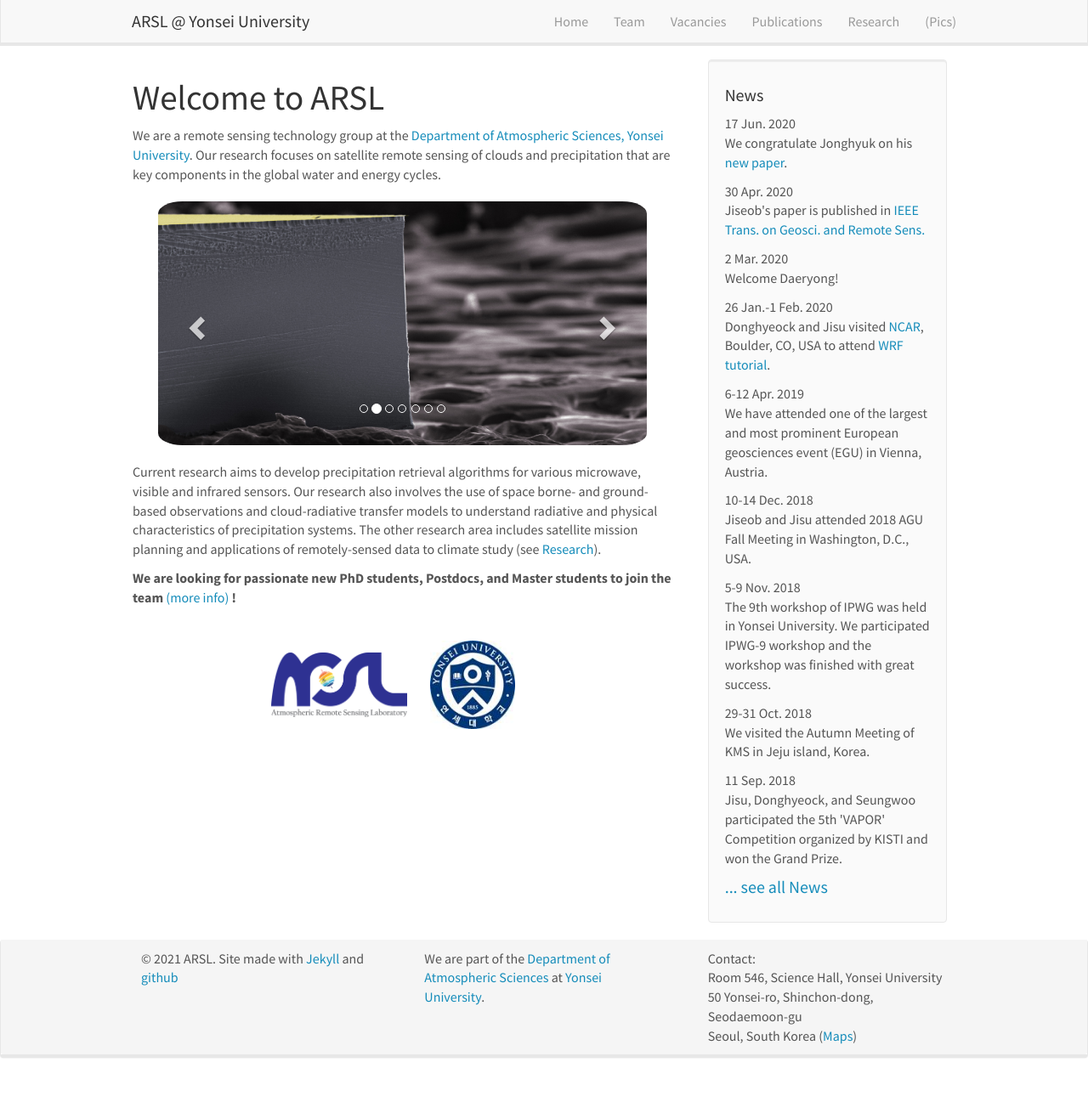
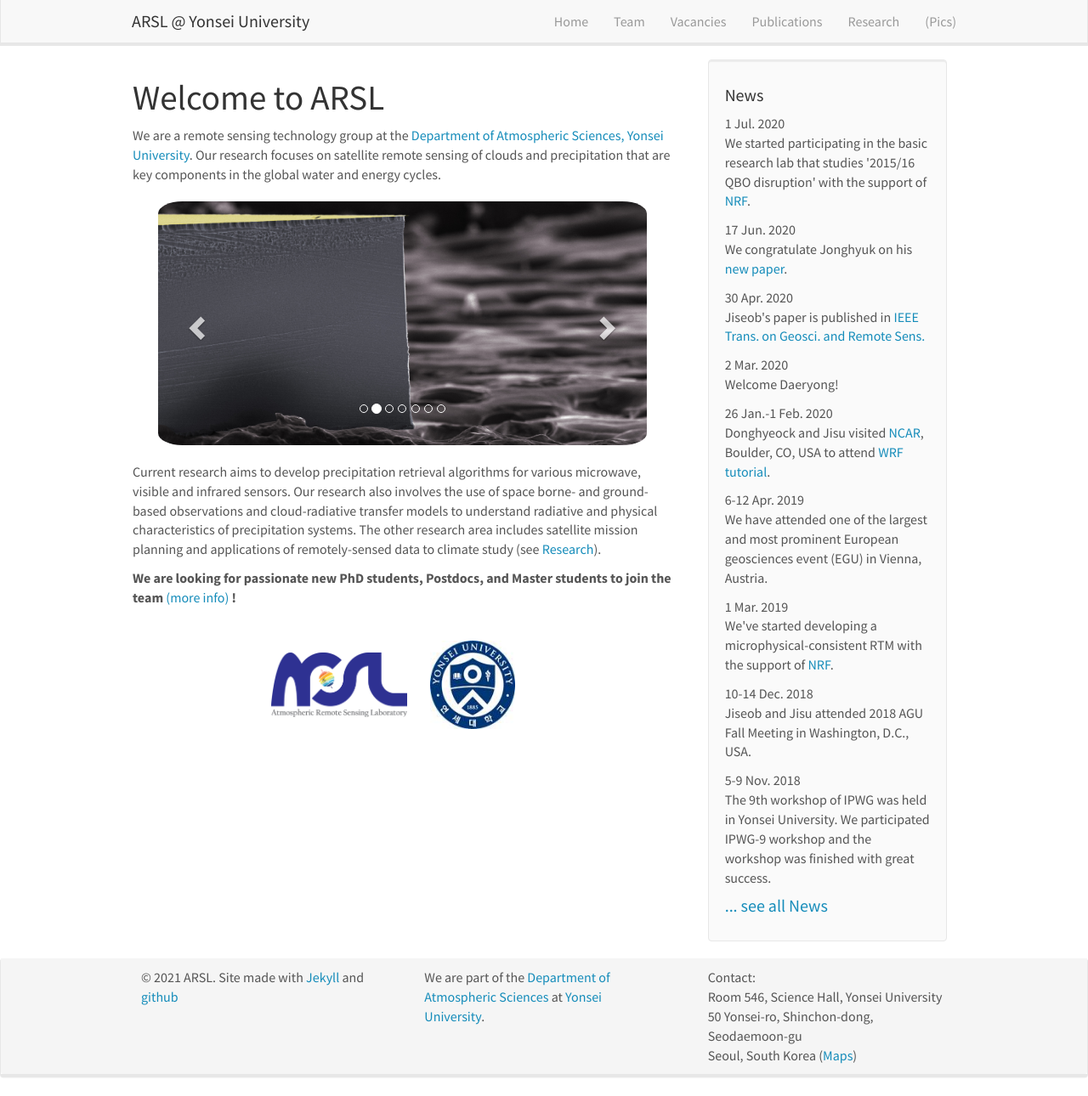
Before and after one commit to roo2003/roo2003.github.io, a Jekyll site: the page built from _pages/home.md, in a window 1280 px wide and 1290 px high. Shown: the whole window at 85% size. Built offline with Jekyll 4.4.1, drawn with Linux system fonts in a browser that asks for light colours; nearby versions of some CDN libraries.

Commit message:
Initial commit of Jekyll blog

```diff
--- a/_data/news.yml
+++ b/_data/news.yml
@@ -1,3 +1,6 @@
+
+- date: 1 Jul. 2020
+  headline: "We started participating in the basic research lab that studies '2015/16 QBO disruption' with the support of <a href='https://www.nrf.re.kr/eng/'>NRF</a>."
 
 - date: 17 Jun. 2020
   headline: "We congratulate Jonghyuk on his <a href='https://doi.org/10.3390/rs12121953'>new paper</a>."
@@ -14,14 +17,20 @@
 - date: 6-12 Apr. 2019
   headline: "We have attended one of the largest and most prominent European geosciences event (EGU) in Vienna, Austria."
 
+- date: 1 Mar. 2019
+  headline: "We've started developing a microphysical-consistent RTM with the support of <a href='https://www.nrf.re.kr/eng/'>NRF</a>."
+
 - date: 10-14 Dec. 2018
   headline: "Jiseob and Jisu attended 2018 AGU Fall Meeting in Washington, D.C., USA."
 
 - date: 5-9 Nov. 2018
   headline: "The 9th workshop of IPWG was held in Yonsei University. We participated IPWG-9 workshop and the workshop was finished with great success."
 
+- date: 31 Oct. 2018
+  headline: "<b>Jonghyuk was awarded for Best Poster Presentation in KMS fall 2018 meeting. Congratulation!</b>"
+
 - date: 29-31 Oct. 2018
-  headline: "We visited the Autumn Meeting of KMS in Jeju island, Korea."
+  headline: "We visited the KMS fall Meeting in Jeju island, Korea."
 
 - date: 11 Sep. 2018
   headline: "Jisu, Donghyeock, and Seungwoo participated the 5th 'VAPOR' Competition organized by KISTI and won the Grand Prize."
```
